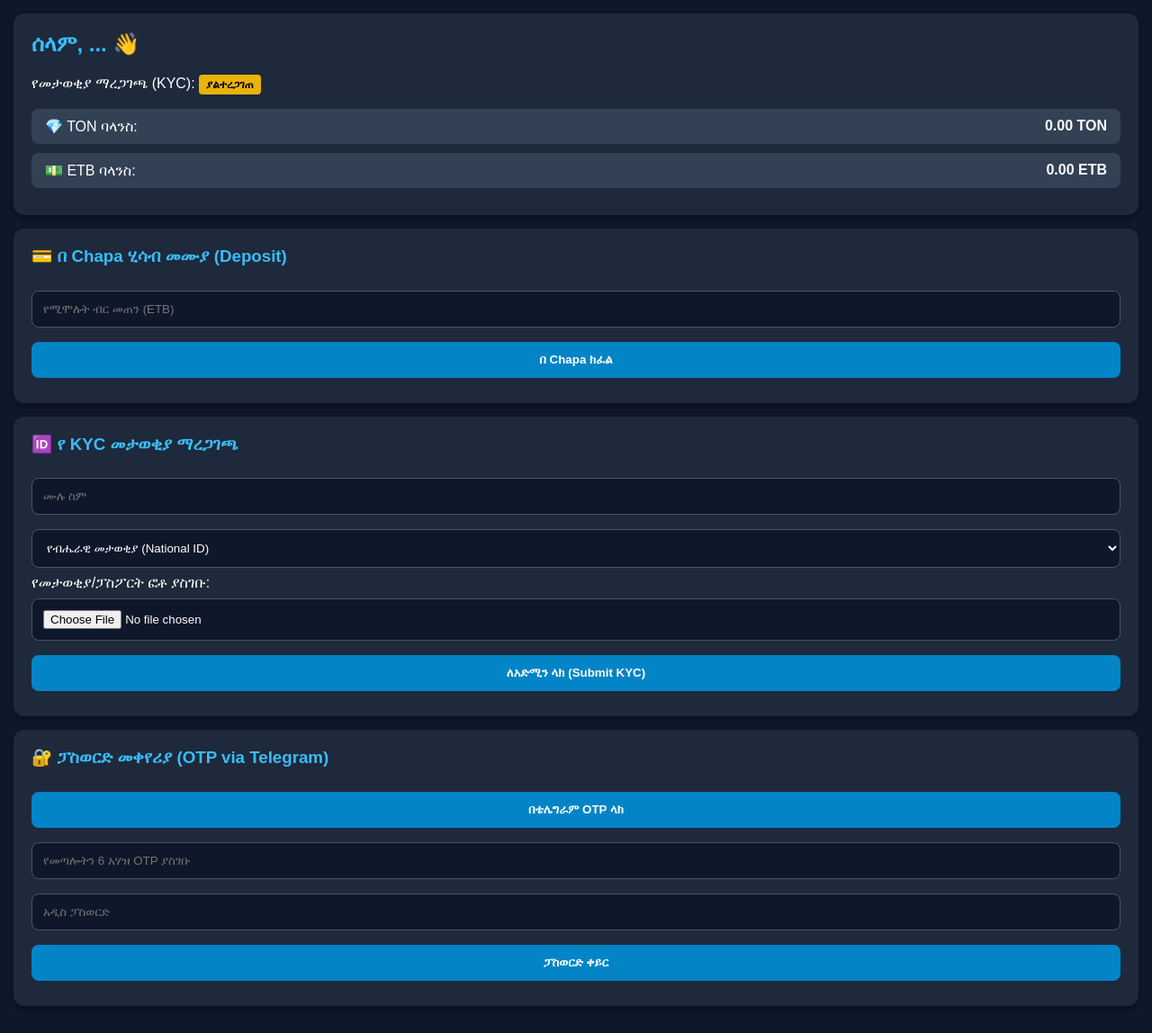
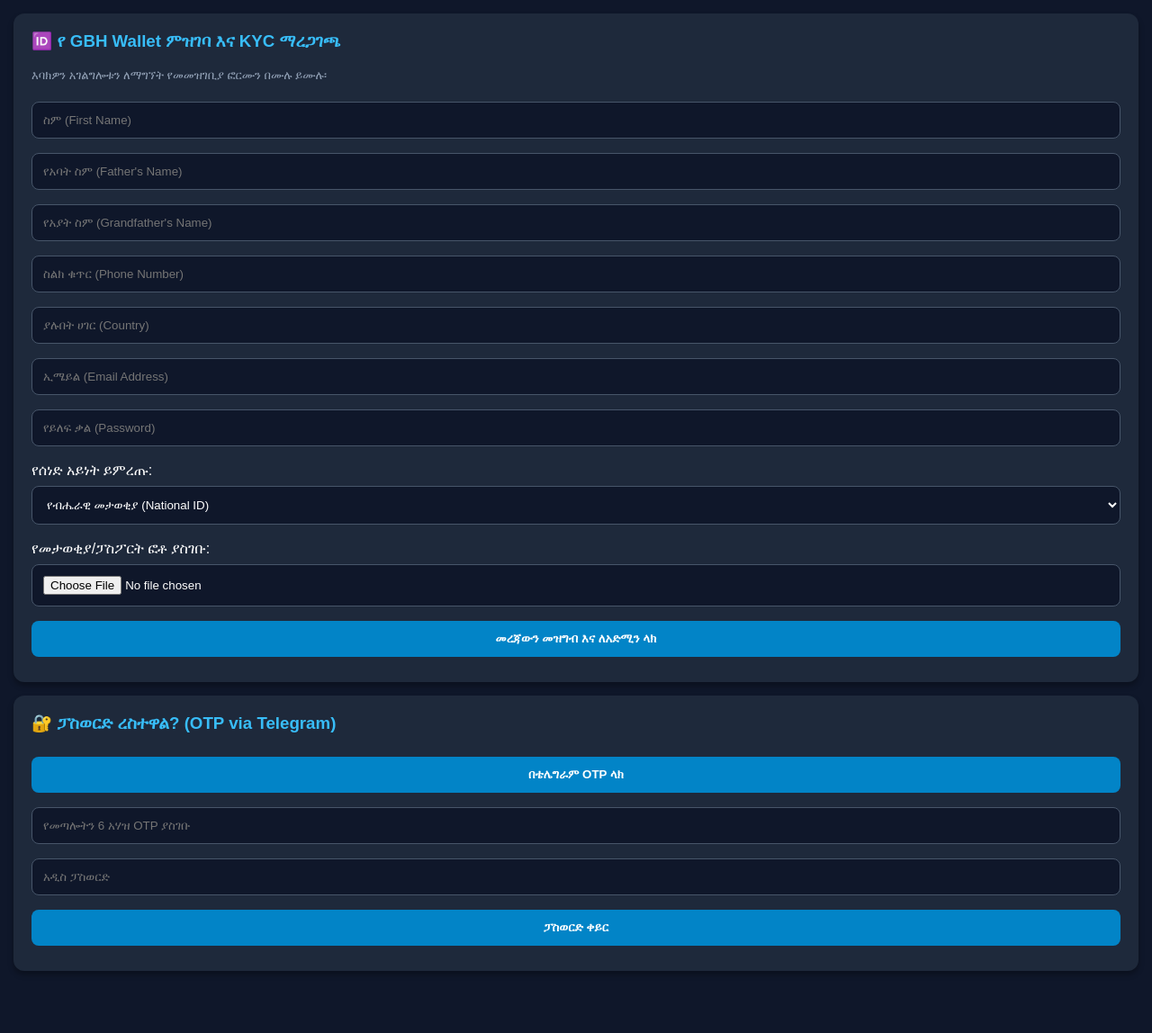
Before and after one commit to gashayeb-spec/GBH_WALLET, a Flask app: page / in a window 1280 px wide. Shown: the whole page at 90% size. After the commit the page ends 1079 px from the top, so only its background shows below. Run offline with Flask 3, Linux system fonts and the light colour scheme; some libraries are stand-ins or nearby versions.

Commit message:
Update index.html

```diff
--- a/templates/index.html
+++ b/templates/index.html
@@ -57,82 +57,109 @@
         .PENDING { background-color: #eab308; color: black; }
         .APPROVED { background-color: #22c55e; color: white; }
         .REJECTED { background-color: #ef4444; color: white; }
+        .hidden { display: none; }
     </style>
 </head>
 <body>
 
-    <!-- 1. የባላንስ ማሳያ Card -->
-    <div class="card">
-        <h2 id="userName">ሰላም, ... 👋</h2>
-        <p>የመታወቂያ ማረጋገጫ (KYC): <span id="kycStatus" class="status-badge PENDING">ያልተረጋገጠ</span></p>
+    <!-- 1. የተጠቃሚ ባላንስና መረጃ (KYC Approved ሲሆን ብቻ የሚታይ) -->
+    <div id="walletDashboard" class="card hidden">
+        <h2 id="userName">ሰላም 👋</h2>
+        <p>የመታወቂያ ማረጋገጫ (KYC): <span id="kycStatus" class="status-badge APPROVED">የተረጋገጠ</span></p>
 
         <div class="balance-box">
             <span>💎 TON ባላንስ:</span>
             <strong id="tonBalance">0.00 TON</strong>
         </div>
         <div class="balance-box">
+            <span>🪙 USDT ባላንስ:</span>
+            <strong id="usdtBalance">0.00 USDT</strong>
+        </div>
+        <div class="balance-box">
             <span>💵 ETB ባላንስ:</span>
             <strong id="etbBalance">0.00 ETB</strong>
         </div>
-    </div>
 
-    <!-- 2. የ Chapa ክፍያ (Deposit ETB) -->
-    <div class="card">
-        <h3>💳 በ Chapa ሂሳብ መሙያ (Deposit)</h3>
+        <!-- Chapa Deposit -->
+        <h3>💳 በ Chapa ሂሳብ መሙያ (Deposit ETB)</h3>
         <input type="number" id="depositAmount" placeholder="የሚሞሉት ብር መጠን (ETB)">
         <button onclick="depositChapa()">በ Chapa ክፈል</button>
     </div>
 
-    <!-- 3. የ KYC መመዝገቢያ ፎርም -->
-    <div class="card">
-        <h3>🆔 የ KYC መታወቂያ ማረጋገጫ</h3>
-        <form id="kycForm">
-            <input type="text" id="fullName" placeholder="ሙሉ ስም" required>
+    <!-- 2. የ KYC እና የምዝገባ ፎርም (አዲስ ተጠቃሚ ሲሆን የሚታይ) -->
+    <div id="kycSection" class="card">
+        <h3>🆔 የ GBH Wallet ምዝገባ እና KYC ማረጋገጫ</h3>
+        <p style="font-size: 13px; color: #94a3b8;">እባክዎን አገልግሎቱን ለማግኘት የመመዝገቢያ ፎርሙን በሙሉ ይሙሉ፡</p>
+
+        <form id="kycForm" autocomplete="on">
+            <input type="text" id="firstName" name="given-name" placeholder="ስም (First Name)" autocomplete="given-name" required>
+            <input type="text" id="fatherName" name="additional-name" placeholder="የአባት ስም (Father's Name)" autocomplete="additional-name" required>
+            <input type="text" id="grandFatherName" name="family-name" placeholder="የአያት ስም (Grandfather's Name)" autocomplete="family-name" required>
+            <input type="tel" id="phoneNumber" name="tel" placeholder="ስልክ ቁጥር (Phone Number)" autocomplete="tel" required>
+            <input type="text" id="country" name="country" placeholder="ያሉበት ሀገር (Country)" autocomplete="country-name" required>
+            <input type="email" id="email" name="email" placeholder="ኢሜይል (Email Address)" autocomplete="email" required>
+
+            <!-- Chrome / Google Auto-fill ፓስወርድ እንዲይዝ የተስተካከለ -->
+            <input type="password" id="password" name="password" placeholder="የይለፍ ቃል (Password)" autocomplete="new-password" required>
+
+            <label style="display:block; margin-top:10px;">የሰነድ አይነት ይምረጡ:</label>
             <select id="docType">
                 <option value="NATIONAL_ID">የብሔራዊ መታወቂያ (National ID)</option>
                 <option value="PASSPORT">ፓስፖርት (Passport)</option>
             </select>
-            <label>የመታወቂያ/ፓስፖርት ፎቶ ያስገቡ:</label>
+
+            <label style="display:block; margin-top:10px;">የመታወቂያ/ፓስፖርት ፎቶ ያስገቡ:</label>
             <input type="file" id="docPhoto" accept="image/*" required>
-            <button type="submit">ለአድሚን ላክ (Submit KYC)</button>
+
+            <button type="submit">መረጃውን መዝግብ እና ለአድሚን ላክ</button>
         </form>
     </div>
 
-    <!-- 4. የ OTP ፓስወርድ ማገገሚያ -->
+    <!-- 3. የ OTP ፓስወርድ ማገገሚያ -->
     <div class="card">
-        <h3>🔐 ፓስወርድ መቀየሪያ (OTP via Telegram)</h3>
+        <h3>🔐 ፓስወርድ ረስተዋል? (OTP via Telegram)</h3>
         <button onclick="requestOTP()">በቴሌግራም OTP ላክ</button>
         <input type="text" id="otpInput" placeholder="የመጣሎትን 6 አሃዝ OTP ያስገቡ">
-        <input type="password" id="newPassInput" placeholder="አዲስ ፓስወርድ">
+        <input type="password" id="newPassInput" placeholder="አዲስ ፓስወርድ" autocomplete="new-password">
         <button onclick="verifyOTP()">ፓስወርድ ቀይር</button>
     </div>
 
     <script>
         const tg = window.Telegram.WebApp;
         tg.expand();
-        const telegramId = tg.initDataUnsafe?.user?.id || 5351353727; // Demo Fallback ID
+        const telegramId = tg.initDataUnsafe?.user?.id || 5351353727;
 
         // የተጠቃሚ መረጃ መጫኛ
         async function loadUserInfo() {
+            try {
                 const res = await fetch('/api/user_info', {
                     method: 'POST',
                     headers: {'Content-Type': 'application/json'},
                     body: JSON.stringify({ telegram_id: telegramId })
                 });
                 const data = await res.json();
+
                 if(data.status === 'success') {
-                document.getElementById('userName').innerText = `ሰላም, ${data.first_name} 👋`;
+                    if (data.kyc_status === 'APPROVED') {
+                        document.getElementById('walletDashboard').classList.remove('hidden');
+                        document.getElementById('kycSection').classList.add('hidden');
+                        document.getElementById('userName').innerText = `ሰላም, ${data.first_name} ${data.father_name} 👋`;
                         document.getElementById('tonBalance').innerText = `${data.ton_balance} TON`;
+                        document.getElementById('usdtBalance').innerText = `${data.usdt_balance} USDT`;
                         document.getElementById('etbBalance').innerText = `${data.etb_balance} ETB`;
-                document.getElementById('kycStatus').innerText = data.kyc_status;
-                document.getElementById('kycStatus').className = `status-badge ${data.kyc_status}`;
+                    } else if (data.kyc_status === 'PENDING') {
+                        alert('የ KYC መረጃዎ በአድሚን እየተመረመረ ነው። እባክዎን አድሚኑ እስኪያጸድቀው ይበክሉ።');
+                    }
+                }
+            } catch (err) {
+                console.log("User not registered yet.");
             }
         }
 
         // Chapa Deposit
         async function depositChapa() {
             const amount = document.getElementById('depositAmount').value;
-            if(!amount) return alert('እባክዎን የብር መጠን ያስገቡ');
+            if(!amount || amount <= 0) return alert('እባክዎን ትክክለኛ የብር መጠን ያስገቡ');
 
             const res = await fetch('/api/deposit_chapa', {
                 method: 'POST',
@@ -147,12 +174,18 @@
             }
         }
 
-        // KYC Submit
+        // KYC Submit Form
         document.getElementById('kycForm').addEventListener('submit', async (e) => {
             e.preventDefault();
             const formData = new FormData();
             formData.append('telegram_id', telegramId);
-            formData.append('full_name', document.getElementById('fullName').value);
+            formData.append('first_name', document.getElementById('firstName').value);
+            formData.append('father_name', document.getElementById('fatherName').value);
+            formData.append('grand_father_name', document.getElementById('grandFatherName').value);
+            formData.append('phone_number', document.getElementById('phoneNumber').value);
+            formData.append('country', document.getElementById('country').value);
+            formData.append('email', document.getElementById('email').value);
+            formData.append('password', document.getElementById('password').value);
             formData.append('doc_type', document.getElementById('docType').value);
             formData.append('document_photo', document.getElementById('docPhoto').files[0]);
 
@@ -162,7 +195,7 @@
             loadUserInfo();
         });
 
-        // Request OTP
+        // OTP Request
         async function requestOTP() {
             const res = await fetch('/api/request_otp', {
                 method: 'POST',
@@ -173,7 +206,7 @@
             alert(data.message);
         }
 
-        // Verify OTP
+        // OTP Verification
         async function verifyOTP() {
             const otp = document.getElementById('otpInput').value;
             const newPassword = document.getElementById('newPassInput').value;
```
Lines whose indentation alone changed are shown as unchanged.
